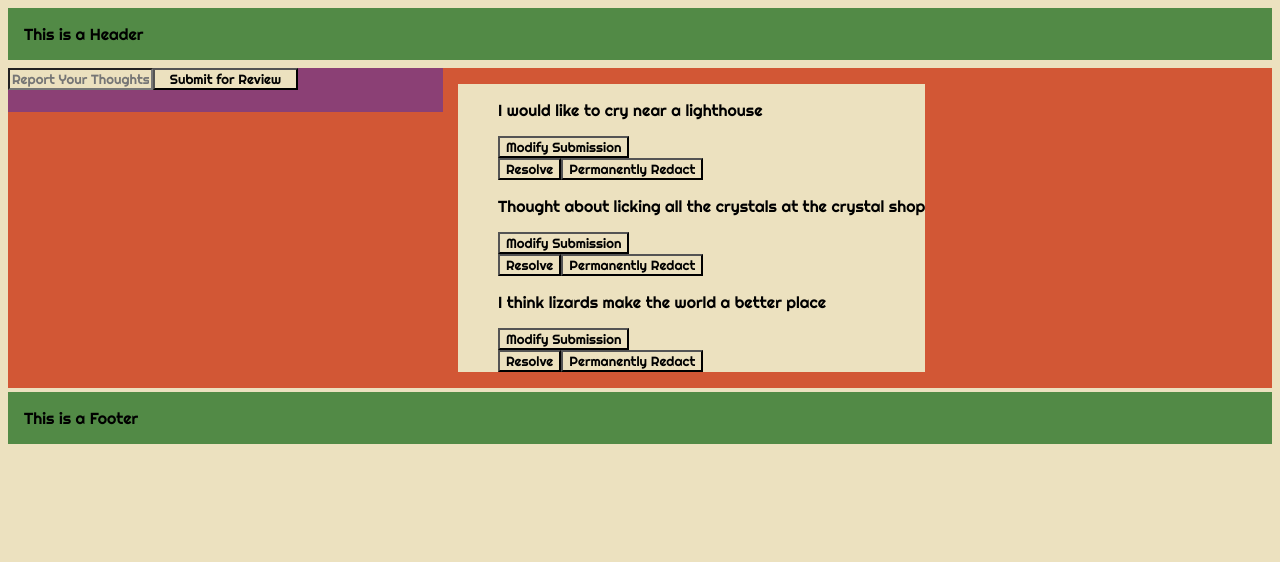
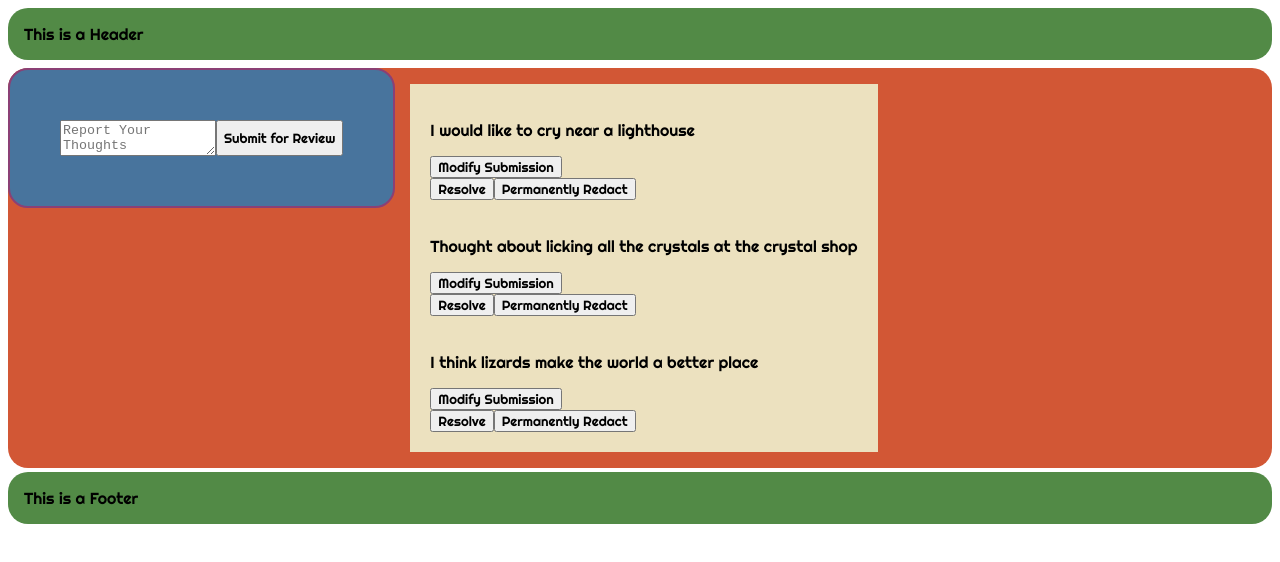
Before and after one commit to k-schrattenholzer/1984-Big-Brothers-Thought-Log, a React app: page / in a window 1280 px wide. Shown: the top 562 px of the page. Built offline with nearby package versions, Linux system fonts and the light colour scheme; a web font is replaced by a local one.

Commit message:
dummy test to get CI passing

```diff
--- a/src/App.css
+++ b/src/App.css
@@ -14,8 +14,3 @@
   --orange: rgb(210, 87, 53);
   --green: rgb(82, 138, 70);
 }
-
-* {
-  font-family: var(--font-righteous);
-  background-color: var(--background1);
-}
--- a/src/App.jsx
+++ b/src/App.jsx
@@ -1,4 +1,4 @@
-import './App.css'
+import style from './App.css'
 import ThoughtLog from './views/ThoughtLog/ThoughtLog.jsx'
 
 export default function App() {
--- a/src/components/AddThought/AddThought.css
+++ b/src/components/AddThought/AddThought.css
@@ -1,11 +1,21 @@
 @import '../../app.css';
 
+.FormC {
+  background-color: var(--blue);
+  border: 2px solid var(--accent2);
+  border-radius: 20px;
+
+  padding: 50px;
+  display: flex;
+  flex-direction: column;
+}
+
 .AddThoughtForm {
-  background-color: var(--accent2);
-  display: grid;
-  grid-template-columns: 1fr 1fr 1fr;
-  grid-template-rows: 1fr 1fr;
+   display: flex;
+
 }
 
 .AddThoughtInput {
+  width: 150px;
+
 }
--- a/src/components/AddThought/AddThought.jsx
+++ b/src/components/AddThought/AddThought.jsx
@@ -11,8 +11,9 @@ export default function AddThought({ addThought }) {
   };
 
   return (
+    <div className={style.FormC}>
       <form onSubmit={handleSubmit} className={style.AddThoughtForm}>
-      <input
+        <textarea
           className={style.AddThoughtInput}
           placeholder='Report Your Thoughts'
           value={thought}
@@ -22,5 +23,6 @@ export default function AddThought({ addThought }) {
           type='submit'
         >Submit for Review</button>
       </form>
+    </div>
   )
 }
--- a/src/components/ThoughtList/ThoughtList.css
+++ b/src/components/ThoughtList/ThoughtList.css
@@ -1,13 +1,5 @@
 @import '../../App.css';
 
-main {
-  display: flex;
-  flex-direction: row;
-  justify-content: flex-start;
-  align-items: flex-start;
-  gap: 15px;
-  background-color: var(--orange);
-}
 
 .ThoughtC {
   display: flex;
@@ -15,10 +7,12 @@ main {
   flex-wrap: wrap;
   align-items: stretch;
   list-style-type: none;
+  background-color: var(--background1);
+  padding: 10px;
 }
 
 .ThoughtEl {
-
+  padding: 10px;
 }
 
 .EditInput {
--- a/src/components/layout/Footer.css
+++ b/src/components/layout/Footer.css
@@ -4,4 +4,5 @@
   background-color: var(--green);
   margin-top: .25em;
   padding: 1em;
+  border-radius: 20px;
 }
--- a/src/components/layout/Header.css
+++ b/src/components/layout/Header.css
@@ -4,4 +4,5 @@
   background-color: var(--green);
   margin-bottom: .5em;
   padding: 1em;
+  border-radius: 20px;
 }
--- a/src/index.css
+++ b/src/index.css
@@ -1,9 +1,4 @@
-body {
-  display: flex;
-  justify-content: center;
+
+.App {
+  height: 100%;
 }
-
-body > div {
-  height: 500px;
-  width: 100%;
-}
--- a/src/index.jsx
+++ b/src/index.jsx
@@ -1,11 +1,11 @@
 import React from 'react'
 import ReactDOM from 'react-dom'
-import './index.css'
+import style from './index.css'
 import App from './App'
 
 ReactDOM.render(
   <React.StrictMode>
-    <App />
+    <App className={style.App}/>
   </React.StrictMode>,
-  document.getElementById('root')
+  document.getElementById('root'),
 )
--- a/src/views/ThoughtLog/ThoughtLog.css
+++ b/src/views/ThoughtLog/ThoughtLog.css
@@ -1 +1,23 @@
 @import '../../app.css';
+
+
+
+main {
+  display: flex;
+  flex-direction: row;
+  justify-content: flex-start;
+  align-items: flex-start;
+  gap: 15px;
+  background-color: var(--orange);
+  border-radius: 20px;
+}
+
+button {
+  font-family: var(--font-righteous);
+}
+
+.ThoughtLog {
+  font-family: var(--font-righteous);
+
+  height: 100%;
+}
--- a/src/views/ThoughtLog/ThoughtLog.jsx
+++ b/src/views/ThoughtLog/ThoughtLog.jsx
@@ -3,7 +3,7 @@ import AddThought from '../../components/AddThought/AddThought';
 import ThoughtList from '../../components/ThoughtList/ThoughtList';
 import Header from '../../components/layout/Header.jsx';
 import Footer from '../../components/layout/Footer.jsx';
-import './ThoughtLog.css';
+import style from './ThoughtLog.css';
 
 const initialThoughts = [
   { id: 0, text: 'I would like to cry near a lighthouse', resolved: false },
@@ -74,7 +74,7 @@ export default function ThoughtLog() {
   }
 
   return (
-    <div id="ThoughtLog">
+    <div className={style.ThoughtLog}>
       <Header />
       <main>
         <AddThought addThought={handleAddThought} />
```
Also changed, not shown: .babelrc, 1 other file (tests, documents, lock files or other folders). Lines whose indentation alone changed are shown as unchanged.
